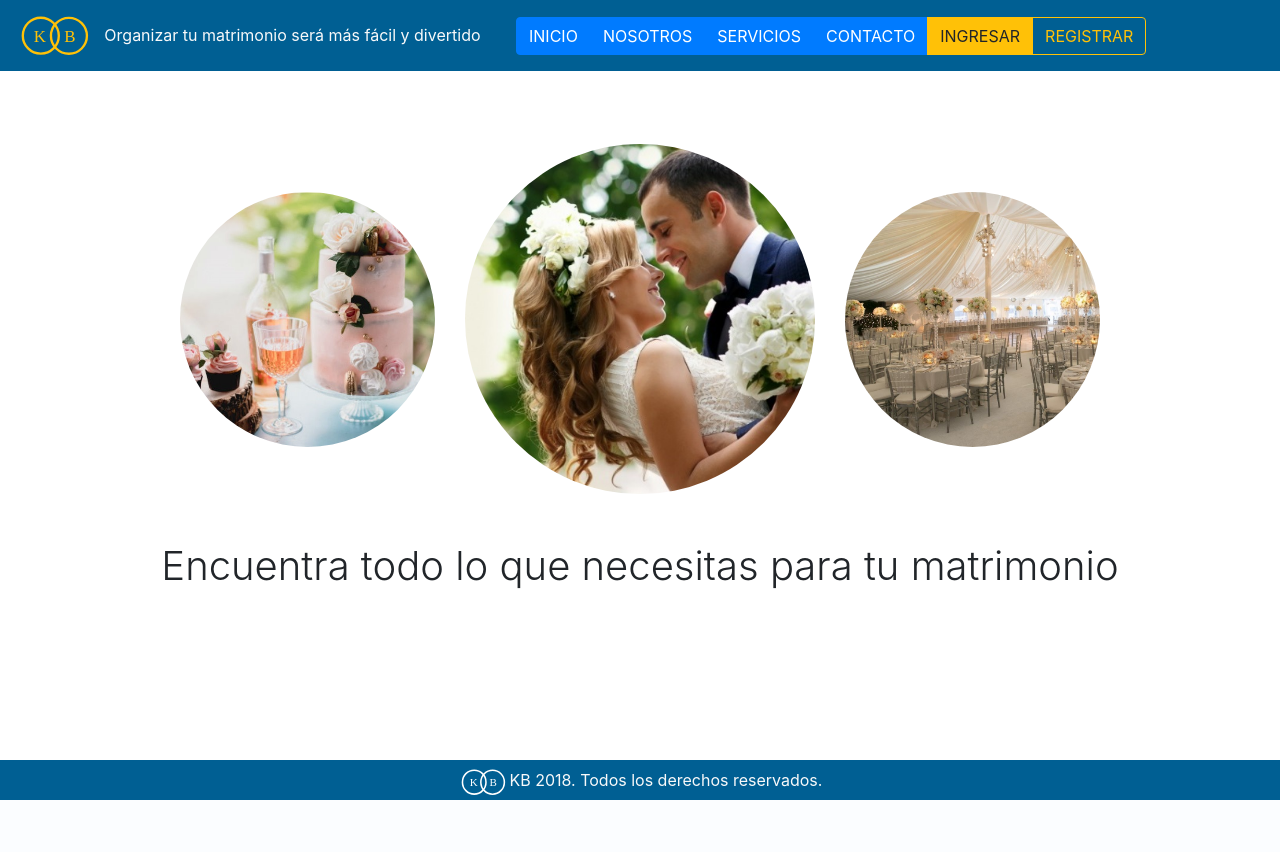
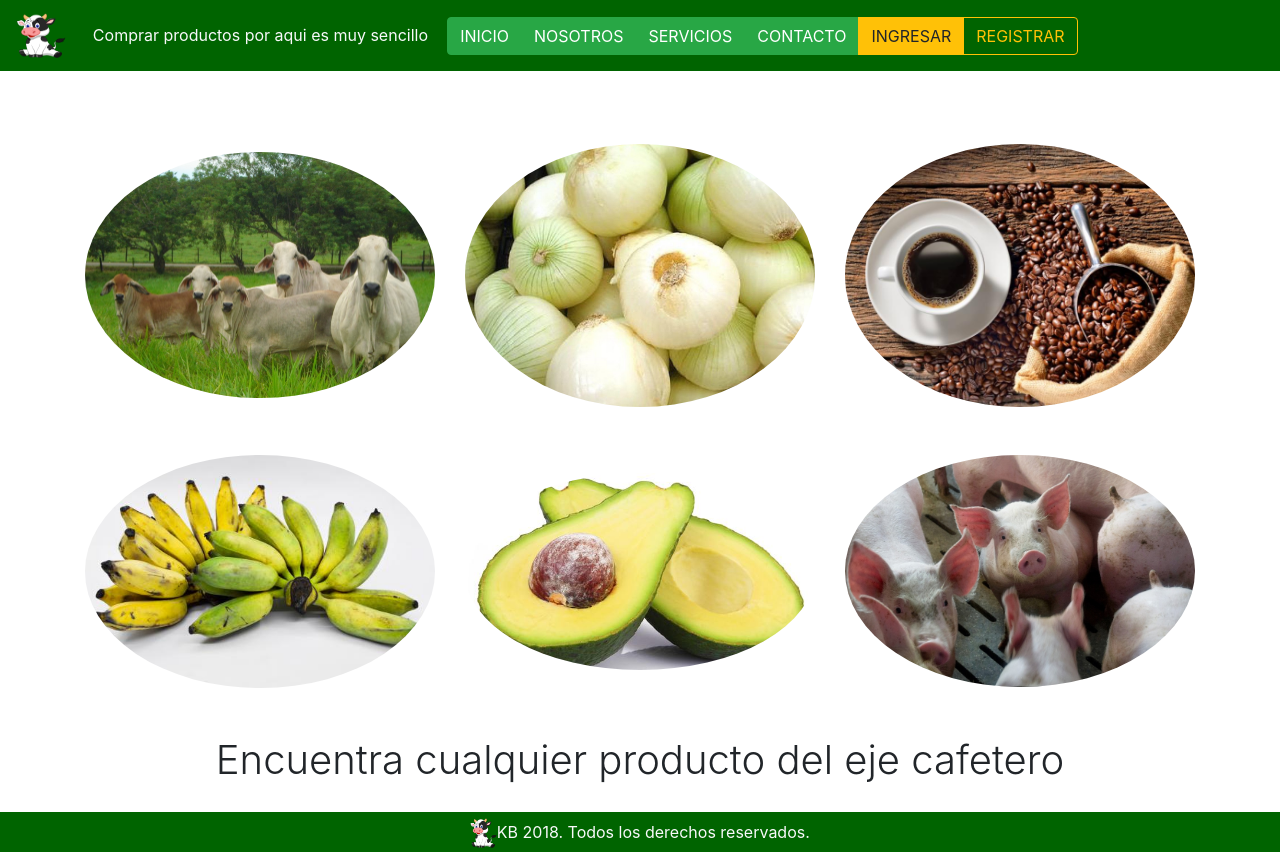
Before and after one commit to salocin0430/Emprendimiento, a Django app: page / in a window 1280 px wide. Before the commit the page ends 800 px from the top, so only its background shows below. Run offline with Django 3.2, Linux system fonts and the light colour scheme; some libraries are stand-ins or nearby versions.

Commit message:
modificacion index

```diff
--- a/Agricultura/templates/Pareja/index.html
+++ b/Agricultura/templates/Pareja/index.html
@@ -6,32 +6,31 @@
     <meta name="viewport" content="width=device-width, initial-scale=1, shrink-to-fit=no">
     <link rel="stylesheet" type="text/css" href="../static/css/bootstrap.min.css">
     <link rel="stylesheet" type="text/css" href="../static/css/Estilo.css">
-    <title>KB Principal</title>
+    <title>AgricuStore Principal</title>
 
 </head>
 <body>
   <header>
-    <nav class="navbar fixed-top navbar-dark navbar-expand-md" style="background-color: #005f93;">
+    <nav class="navbar fixed-top navbar-dark navbar-expand-md" style="background-color: #006400;">
       <div class="row">
         <div class="col-2">
           <a class="navbar-brand">
-            <img id="" src="../static/img/KBLogo_header.svg" alt="" height="45">
+            <img id="" src="../static/img/vacaanimada.png" alt="" height="45" width="50">
           </a>
         </div>
         <div class="col-10 align-self-end d-none d-xl-block">
-          <p class="text-light">Organizar tu matrimonio será más fácil y divertido</p>
+          <p class="text-light">Comprar productos por aqui es muy sencillo</p>
         </div>
       </div>
         <form class="form-inline" method = 'POST'>{% csrf_token %}
           <div class="btn-group mr-2" role="group" aria-label="First group">
-            <button type="button" class="btn btn-primary" data-toggle="modal" data-target="#Login">INICIO</button>
-            <button type="button" class="btn btn-primary" data-toggle="modal" data-target="#Login">NOSOTROS</button>
-            <button type="button" class="btn btn-primary" data-toggle="modal" data-target="#Login">SERVICIOS</button>
-            <button type="button" class="btn btn-primary" data-toggle="modal" data-target="#Login">CONTACTO</button>
+            <button type="button" class="btn btn-success" data-toggle="modal" data-target="#Login">INICIO</button>
+            <button type="button" class="btn btn-success" data-toggle="modal" data-target="#Login">NOSOTROS</button>
+            <button type="button" class="btn btn-success" data-toggle="modal" data-target="#Login">SERVICIOS</button>
+            <button type="button" class="btn btn-success" data-toggle="modal" data-target="#Login">CONTACTO</button>
             <button type="button" class="btn btn-warning" data-toggle="modal" data-target="#Login">INGRESAR</button>
             <a class="btn btn-outline-warning " href="{% url 'Pareja:registro' %}">REGISTRAR</a>
           </div>
-
         </form>
     </nav>
   </header>
@@ -57,9 +56,6 @@
               <form method="POST">
                 <div class="card mb-2">
                   <div class="card-body">
-
-
-
                     <form class="form-inline" method = 'POST'>{% csrf_token %}
                         {% if user.is_authenticated %}
                           <meta http-equiv="refresh" content="0; url={% url 'tableroResumen' %}">
@@ -93,28 +89,37 @@
   </div>
   <main class="container pt-5 mt-5">
     <div class="row pt-5 justify-content-center align-items-center">
-      <div class="pb-5 col-9 col-sm-8 col-md-4 col-lg-3">
-        <img class="img-fluid rounded-circle" src="{% static "img/torta.jpg" %}">
+      <div class="pb-5 col-9 col-sm-8 col-md-4 col-lg-4">
+        <img class="img-fluid rounded-circle" height="200" src="{% static "img/Ganado2.jpg" %}">
       </div>
       <div class="pb-5 col-9 col-sm-8 col-md-4 col-lg-4">
-        <img  class="img-fluid rounded-circle" src="{% static "img/pareja.jpg" %}">
+        <img class="img-fluid rounded-circle" src="{% static "img/cebolla.jpg" %}">
       </div>
-      <div class="pb-5 col-9 col-sm-8 col-md-4 col-lg-3">
-        <img class="img-fluid rounded-circle" src="{% static "img/ceremonia.jpg" %}">
+      <div class="pb-5 col-9 col-sm-8 col-md-4 col-lg-4">
+        <img class="img-fluid rounded-circle" src="{% static "img/cafe.jpg" %}">
+      </div>
+      <div class="pb-5 col-9 col-sm-8 col-md-4 col-lg-4">
+        <img class="img-fluid rounded-circle" src="{% static "img/Platanos.jpg" %}">
+      </div>
+      <div class="pb-5 col-9 col-sm-8 col-md-4 col-lg-4">
+        <img class="img-fluid rounded-circle" src="{% static "img/aguacate.jpg" %}">
+      </div>
+      <div class="pb-5 col-9 col-sm-8 col-md-4 col-lg-4">
+        <img class="img-fluid rounded-circle" src="{% static "img/marranos.jpg" %}">
       </div>
     </div>
     <div class="row">
       <div class="col text-center">
-        <h1 class="font-weight-light">Encuentra todo lo que necesitas para tu matrimonio</h1>
+        <h1 class="font-weight-light">Encuentra cualquier producto del eje cafetero</h1>
       </div>
     </div>
   </main>
 
-  <footer class="footer">
+  <footer class="footer" style="background-color: #006400;">
     <div class="container">
       <div class="row">
         <div class="col">
-            <div class="text-light"><img id="" src="../static/img/KBLogo.svg" alt="" height="30">KB 2018. Todos los derechos reservados.</div>
+            <div class="text-light"><img id="" src="../static/img/vacaanimada.png" alt="" height="30">KB 2018. Todos los derechos reservados.</div>
         </div>
       </div>
     </div>
```
Also changed, not shown: Agricultura/static/img/Cebolla.jpg (added), Agricultura/static/img/Ganado2.jpg (added), Agricultura/static/img/Platanos.jpg (added), Agricultura/static/img/aguacate.jpg (added), Agricultura/static/img/cafe.jpg (added), Agricultura/static/img/cebolla2.jpg (added), Agricultura/static/img/ganado.jpg (added), Agricultura/static/img/marranos.jpg (added), Agricultura/static/img/vacaanimada.png (added). Lines whose indentation alone changed are shown as unchanged.
